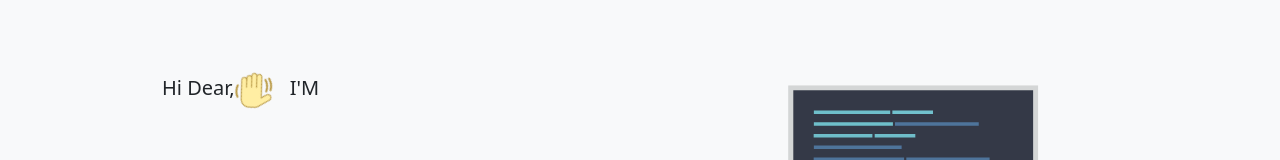
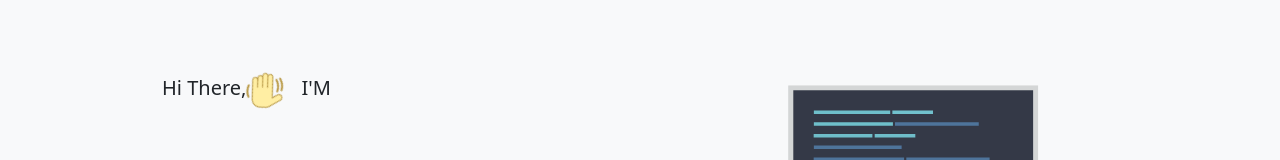
Before and after one commit to Tochy112/My-portfolio-site, a React (Create React App) app: page / in a window 1280 px wide. Shown: the part 175-335 px from the top of the page. Built offline with nearby package versions, Linux system fonts and the light colour scheme.

Commit message:
updated home

```diff
--- a/src/App.css
+++ b/src/App.css
@@ -32,16 +32,6 @@
   background-color: transparent;
 
 }
-.App-header {
-  /* background-color: #F8F9FA;   */
-  /* min-height: 100vh;
-  display: flex;
-  flex-direction: column;
-  align-items: center;
-  justify-content: center;
-  font-size: calc(10px + 2vmin);
-  color: white; */
-}
 
 .App-link {
   color: #61dafb;
--- a/src/pages/Home/Home.jsx
+++ b/src/pages/Home/Home.jsx
@@ -11,7 +11,7 @@ const Home = () => {
         <Container fluid>
             <div className='home-div'>
                 <div className='write-up'>
-                   <p> Hi Dear,
+                   <p> Hi There,
                         <span className="icon-div">
                             <img src={Wave} alt="Hello" />
                         </span>
```
